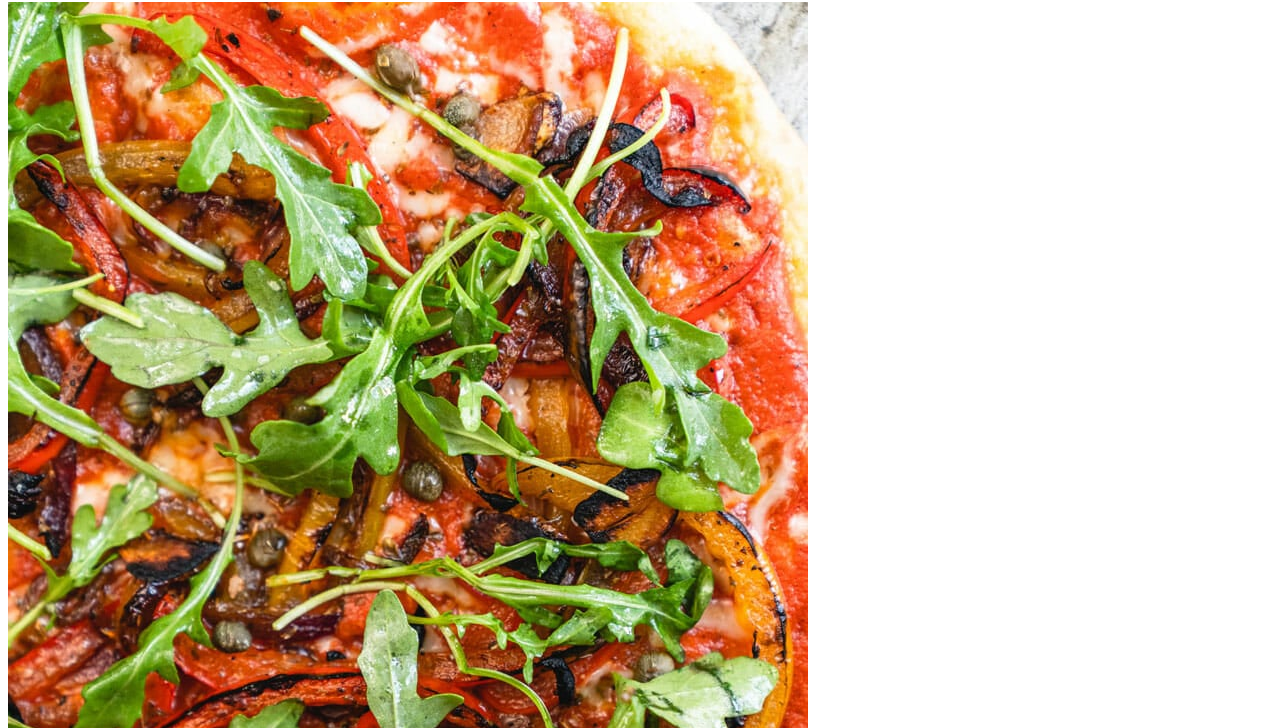
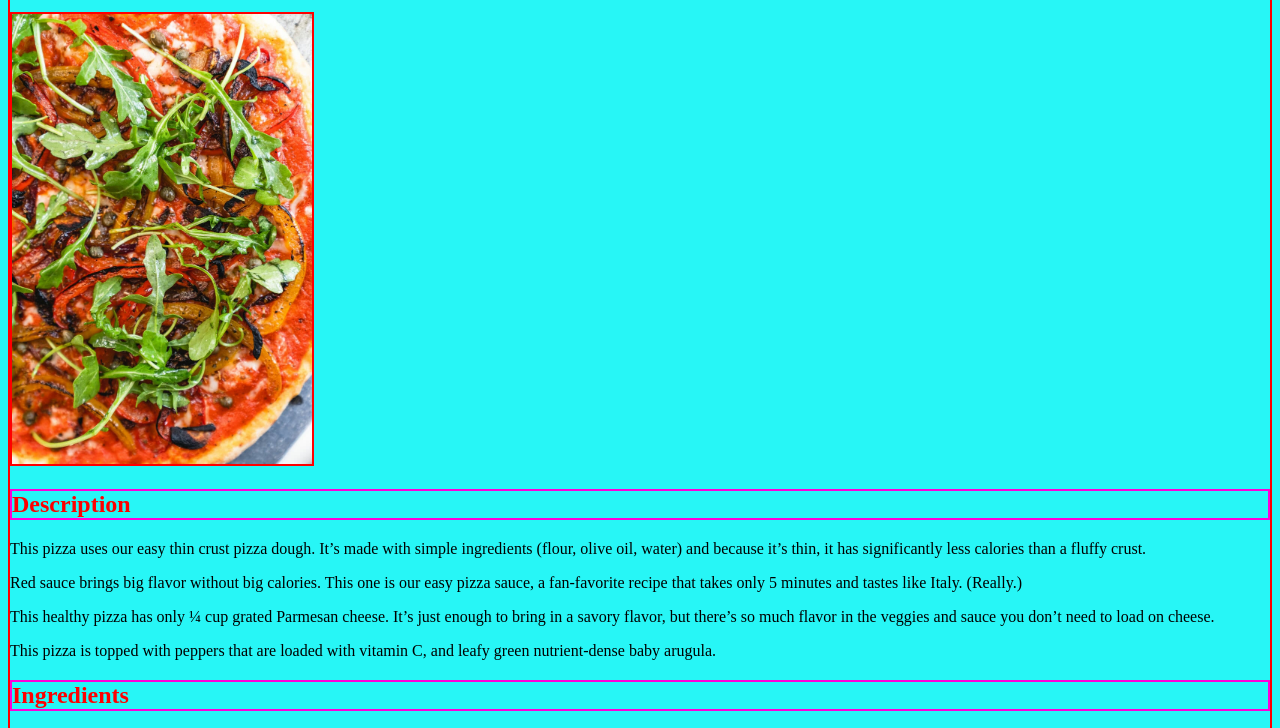
Before and after one commit to Elvy1999/odin-recipes, a plain HTML site: page recipes/pizza.html in a window 1280 px wide. Shown: the part 78-806 px from the top of the page. Drawn offline with Linux system fonts and the light colour scheme.

Commit message:
added css to the webpages

```diff
--- /dev/null
+++ b/css/pizza.css
@@ -0,0 +1,18 @@
+body{
+    background-color: rgb(39, 246, 246);
+    border: 2px solid red;
+}
+
+.image{
+    width: 300px;
+    height: auto;
+    border: 2px solid red;
+
+}
+
+h2{
+    font-family: serif;
+    color: red;
+    border: 2px solid rgb(255, 0, 217);
+
+}
--- /dev/null
+++ b/css/style.css
@@ -0,0 +1,8 @@
+body{
+    background-color:rgb(62, 133, 246)
+}
+
+.class{
+    color: rgb(229, 8, 8);
+    align-self: center;
+}
--- a/recipes/pizza.html
+++ b/recipes/pizza.html
@@ -4,10 +4,11 @@
     <meta charset="UTF-8">
     <meta name="viewport" content="width=device-width, initial-scale=1.0">
     <title>Document</title>
+    <link rel="stylesheet" href="/css/pizza.css">
 </head>
 <body>
     <h1>Healthy Pizza Recipe</h1>
-    <img src="assets/healthy_pizza.jpg" alt="Pizza">
+    <img class="image" src="assets/healthy_pizza.jpg" alt="Pizza">
     <h2>Description</h2>
     <p> This pizza uses our easy thin crust pizza dough. It’s made with simple ingredients (flour, olive oil, water) and because it’s thin, it has significantly less calories than a fluffy crust.</p>
     <p>Red sauce brings big flavor without big calories. This one is our easy pizza sauce, a fan-favorite recipe that takes only 5 minutes and tastes like Italy. (Really.)</p>
```
Also changed, not shown: index.html (+4 -3 lines).
